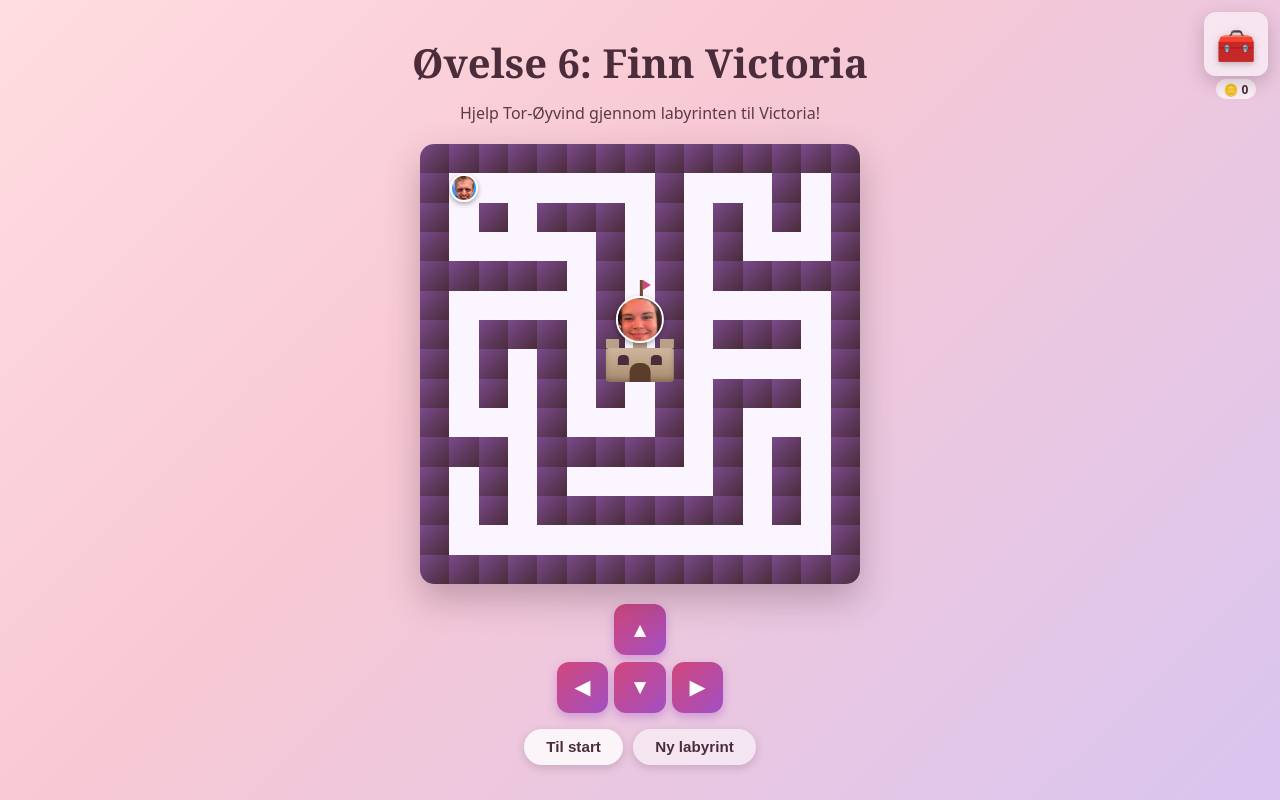
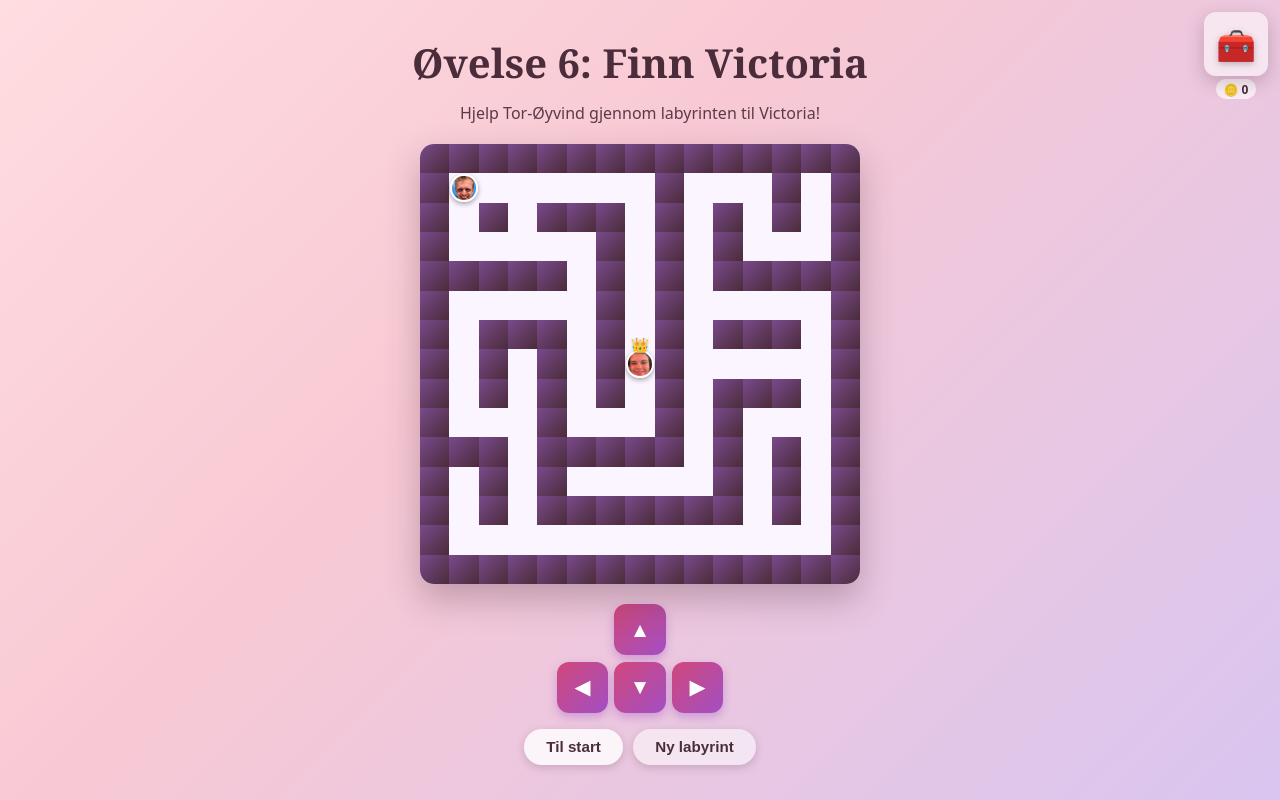
Before and after one commit to henrikaburmann/bryllupsgave, a React (Vite) app: page /spill/6 in a window 1280 px wide. Built offline with nearby package versions, Linux system fonts and the light colour scheme.

Commit message:
Maze: replace castle with a small crown on Victoria

```diff
--- a/src/pages/MazeGame.css
+++ b/src/pages/MazeGame.css
@@ -71,110 +71,43 @@
   box-shadow: 0 2px 5px rgba(0, 0, 0, 0.35);
 }
 
-/* Castle at the goal, drawn larger than one cell and rising above it. */
+/* Victoria at the goal, wearing a small crown. */
 .maze-goal {
   overflow: visible;
   z-index: 1;
+  padding: 1px;
 }
 
-.castle {
-  position: absolute;
-  bottom: -10%;
-  left: 50%;
-  transform: translateX(-50%);
-  width: 260%;
-  display: flex;
-  flex-direction: column;
-  align-items: center;
-}
-
-.maze-goal--reached .castle {
+.maze-goal--reached .maze-victoria {
   filter: drop-shadow(0 0 8px rgba(255, 210, 120, 0.95));
 }
 
-.castle__victoria {
-  width: 62%;
-  aspect-ratio: 1;
+.maze-victoria {
+  position: relative;
+  width: 100%;
+  height: 100%;
   border-radius: 50%;
-  overflow: hidden;
   border: 2px solid #fff;
   box-shadow: 0 2px 5px rgba(0, 0, 0, 0.35);
-  z-index: 2;
+  overflow: visible;
 }
 
-.castle__victoria img {
+.maze-victoria img {
   width: 100%;
   height: 100%;
   object-fit: cover;
+  border-radius: 50%;
 }
 
-.castle__flag {
+.maze-crown {
   position: absolute;
-  top: -18%;
-  left: 50%;
-  width: 3px;
-  height: 22%;
-  background: #6b4a2f;
-}
-
-.castle__flag::after {
-  content: '';
-  position: absolute;
-  top: 0;
-  left: 3px;
-  border-top: 5px solid transparent;
-  border-bottom: 5px solid transparent;
-  border-left: 8px solid #d1477a;
-}
-
-.castle__battlement {
-  width: 90%;
-  height: 9px;
-  margin-top: -6%;
-  background: repeating-linear-gradient(
-    90deg,
-    #b9a089 0,
-    #b9a089 20%,
-    transparent 20%,
-    transparent 40%
-  );
-}
-
-.castle__body {
-  position: relative;
-  width: 90%;
-  height: 34px;
-  background: linear-gradient(180deg, #cdb79e 0%, #a98a6d 100%);
-  border-radius: 3px 3px 4px 4px;
-  box-shadow: inset 0 -3px 5px rgba(0, 0, 0, 0.2);
-}
-
-.castle__window {
-  position: absolute;
-  top: 22%;
-  width: 16%;
-  height: 30%;
-  background: #4a2c3a;
-  border-radius: 40% 40% 0 0;
-}
-
-.castle__window--left {
-  left: 18%;
-}
-
-.castle__window--right {
-  right: 18%;
-}
-
-.castle__gate {
-  position: absolute;
-  bottom: 0;
+  top: -60%;
   left: 50%;
   transform: translateX(-50%);
-  width: 30%;
-  height: 55%;
-  background: #5a3d2b;
-  border-radius: 45% 45% 0 0;
+  font-size: 90%;
+  line-height: 1;
+  z-index: 2;
+  filter: drop-shadow(0 1px 1px rgba(0, 0, 0, 0.3));
 }
 
 .castle-hearts {
--- a/src/pages/MazeGame.tsx
+++ b/src/pages/MazeGame.tsx
@@ -168,17 +168,9 @@ function MazeGame() {
             height: `${cellPercent}%`,
           }}
         >
-          <div className="castle">
-            <div className="castle__victoria">
-              <img src={victoriaImage} alt="Victoria" />
-            </div>
-            <div className="castle__flag" />
-            <div className="castle__battlement" />
-            <div className="castle__body">
-              <div className="castle__window castle__window--left" />
-              <div className="castle__window castle__window--right" />
-              <div className="castle__gate" />
-            </div>
+          <div className="maze-victoria">
+            <span className="maze-crown">👑</span>
+            <img src={victoriaImage} alt="Victoria" />
           </div>
 
           {solved && (
```
